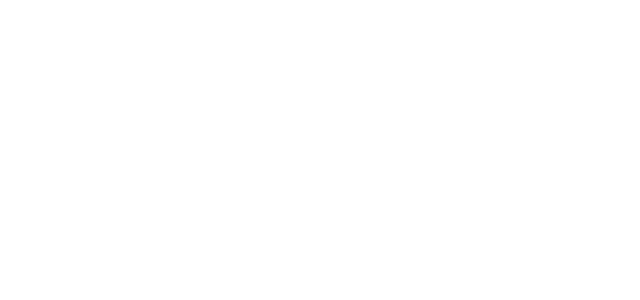
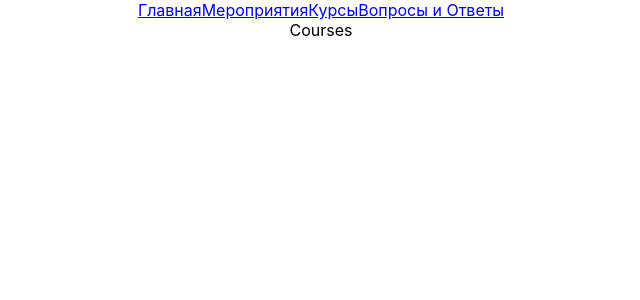
Before and after one commit to 09mazya/AkylUP, a React (Create React App) app: page /courses in a window 1280 px wide. Before the commit this address had no page. Shown: the top 300 px of the page, without its empty margins (319-959 px from the left). Built offline with nearby package versions, Linux system fonts and the light colour scheme.

Commit message:
add routers

```diff
--- a/src/App.js
+++ b/src/App.js
@@ -1,12 +1,20 @@
 import './App.css';
 import { Route, Routes } from "react-router-dom"
 import Home from './pages/Home/Home'
+import Header from './components/Header/Header';
+import Events from './pages/Event/Events';
+import Courses from './pages/Courses/Courses';
+import Qa from './pages/Qa/Qa';
 
 function App() {
   return (
     <div className="App">
+      <Header/>
       <Routes>
         <Route path="/" element={<Home/>} />
+        <Route path="/events" element={<Events/>} />
+        <Route path="/courses" element={<Courses/>} />
+        <Route path="/qa" element={<Qa/>} />
       </Routes>
     </div>
   );
--- a/src/components/Header/Header.jsx
+++ b/src/components/Header/Header.jsx
@@ -1,4 +1,5 @@
 import React from 'react'
+import { Link } from 'react-router-dom'
 
 function Header() {
   return (
--- /dev/null
+++ b/src/pages/Courses/Courses.jsx
@@ -0,0 +1,9 @@
+import React from 'react'
+
+function Courses() {
+  return (
+    <div>Courses</div>
+  )
+}
+
+export default Courses
--- /dev/null
+++ b/src/pages/Event/Events.jsx
@@ -0,0 +1,9 @@
+import React from 'react'
+
+function Events() {
+  return (
+    <div>Events</div>
+  )
+}
+
+export default Events
--- /dev/null
+++ b/src/pages/Qa/Qa.jsx
@@ -0,0 +1,9 @@
+import React from 'react'
+
+function Qa() {
+  return (
+    <div>Qa</div>
+  )
+}
+
+export default Qa
```
